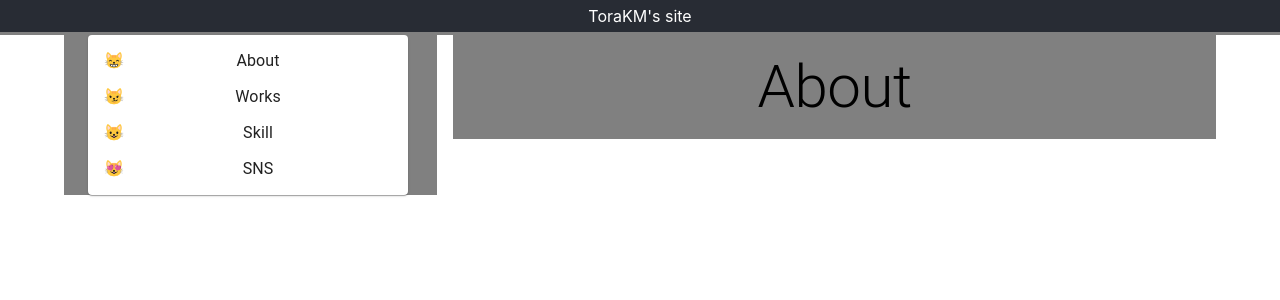
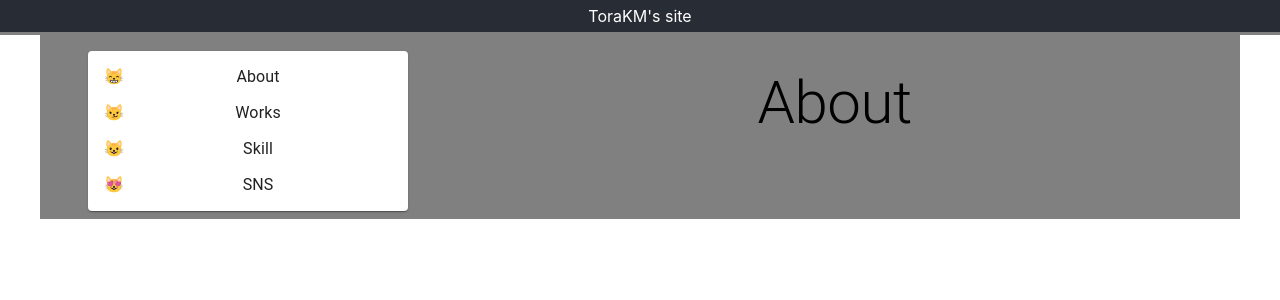
Before and after one commit to KM0912/portfolio, a React (Create React App) app: page / in a window 1280 px wide. Shown: the top 300 px of the page. Built offline with nearby package versions, Linux system fonts and the light colour scheme.

Commit message:
Headerコンポーネントを実装

```diff
--- a/src/App.tsx
+++ b/src/App.tsx
@@ -1,7 +1,7 @@
 import React from "react";
 import "./App.css";
 import Grid from "@mui/material/Unstable_Grid2/Grid2";
-import { Container } from "@mui/material";
+import { Container, styled } from "@mui/material";
 import SideMenu from "./components/organisms/SideMenu";
 import { Routes, Route } from "react-router-dom";
 import About from "./components/organisms/About";
@@ -17,11 +17,16 @@ const MENU_ITEMS = [
   { id: "sns", emoji: "😻", text: "SNS" },
 ];
 
+const StyledContainer = styled(Container)({
+  backgroundColor: "gray",
+  paddingTop: "16px",
+});
+
 function App() {
   return (
     <div className="App">
       <Header />
-      <Container>
+      <StyledContainer>
         <Grid container spacing={2}>
           <Grid xs={4}>
             <Container style={{ backgroundColor: "gray" }}>
@@ -40,7 +45,7 @@ function App() {
             </Container>
           </Grid>
         </Grid>
-      </Container>
+      </StyledContainer>
     </div>
   );
 }
--- a/src/components/organisms/Header.tsx
+++ b/src/components/organisms/Header.tsx
@@ -1,4 +1,4 @@
-import { styled } from "@mui/material";
+import { Container, styled } from "@mui/material";
 import React from "react";
 import { colors } from "../../config/colors";
 import { SITE_TITLE } from "../../config/config";
@@ -21,7 +21,9 @@ const StyledP = styled("p")({
 const Header = () => {
   return (
     <StyledHeader>
-      <StyledP>{SITE_TITLE}</StyledP>
+      <Container>
+        <StyledP>{SITE_TITLE}</StyledP>
+      </Container>
     </StyledHeader>
   );
 };
```
